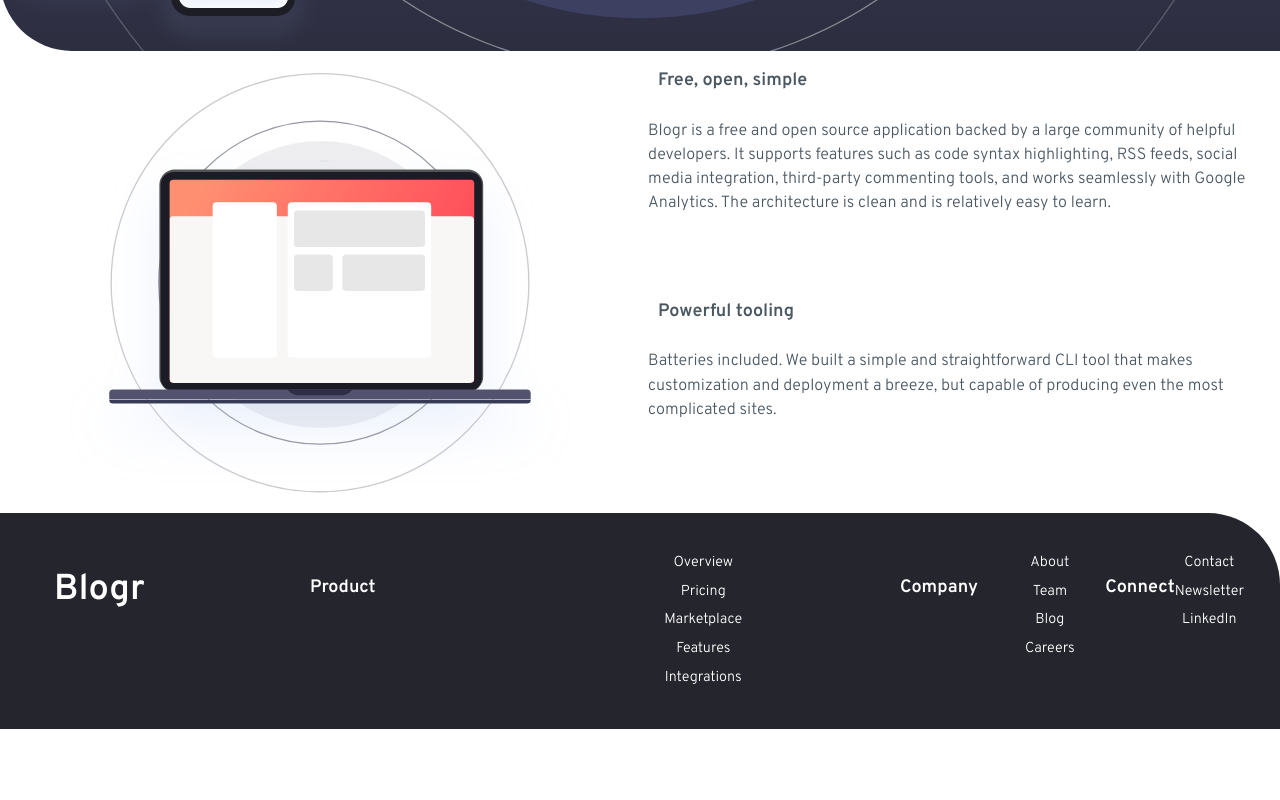
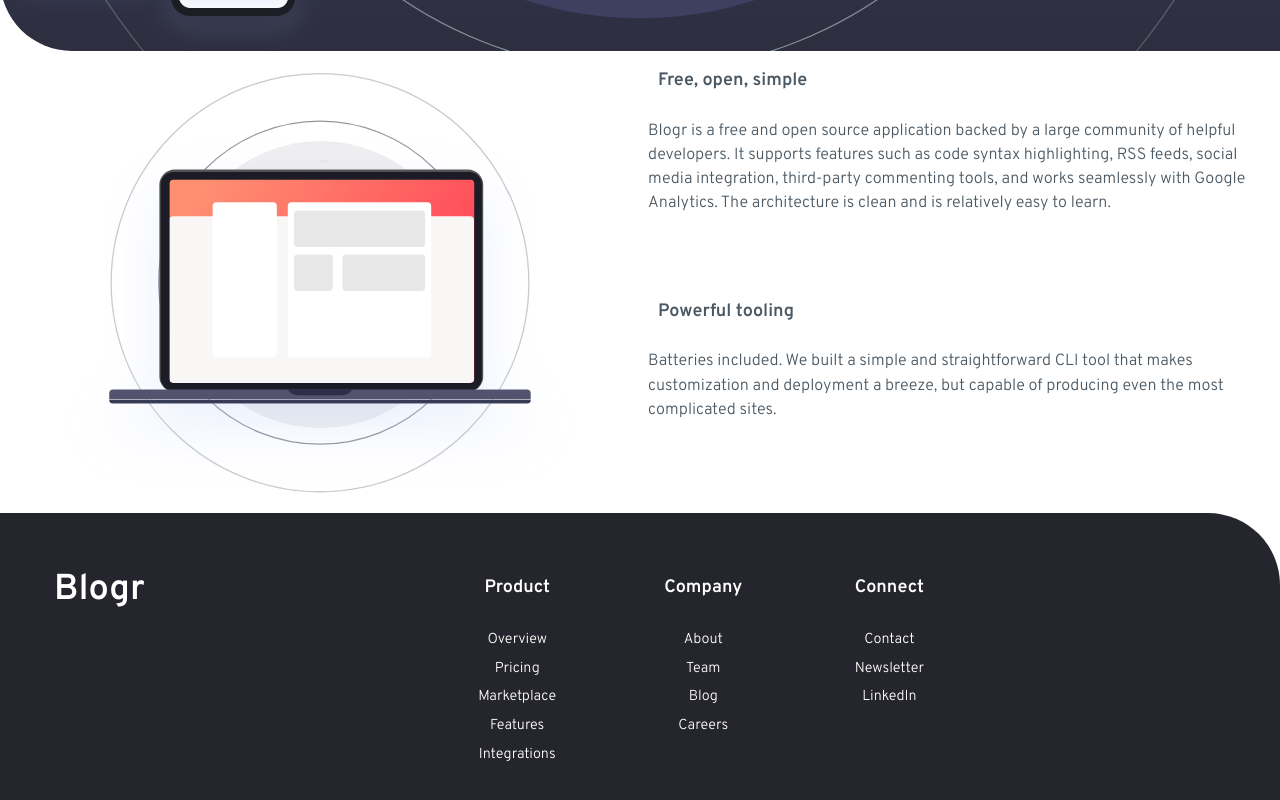
Before and after one commit to kebin20/blogr-landing-page, a website with bundled scripts: page index.html in a window 1280 px wide. Shown: the part 1542-2342 px from the top of the page. Before the commit the page ends 2271 px from the top, so only its background shows below. Built offline with nearby package versions, Linux system fonts and the light colour scheme.

Commit message:
Completed footer

```diff
--- a/index.html
+++ b/index.html
@@ -190,7 +190,7 @@
       <section class="laptop">
         <picture class="laptop__image-container laptop__picture">
           <source srcset="images/illustration-laptop-mobile.svg" media="(min-width: 600px)" />
-          <img src="images/illustration-laptop-mobile.svg" alt="" class="laptop__img" />
+          <img src="images/illustration-laptop-mobile.svg" alt="image of a laptop" class="laptop__img" />
         </picture>
         <div class="laptop__content-container">
           <h3 class="laptop__h3">Free, open, simple</h3>
@@ -216,7 +216,7 @@
       <footer>
         <h1 class="footer__h1">Blogr</h1>
         <div class="footer__container">
-          <h4 class="footer__h4">Product</h4>
+          <h4 class="footer__h4 product-title">Product</h4>
           <ul class="product">
             <li><a href="" class="footer__a">Overview</a></li>
             <li><a href="" class="footer__a">Pricing</a></li>
@@ -225,8 +225,7 @@
             <li><a href="" class="footer__a">Integrations</a></li>
           </ul>
 
-          <div class="footer__container">
-          <h4 class="footer__h4">Company</h4>
+          <h4 class="footer__h4 company-title">Company</h4>
           <ul class="company">
             <li><a href="" class="footer__a">About</a></li>
             <li><a href="" class="footer__a">Team</a></li>
@@ -234,14 +233,13 @@
             <li><a href="" class="footer__a">Careers</a></li>
           </ul>
 
-          <div class="footer__container">
-          <h4 class="footer__h4">Connect</h4>
+          <h4 class="footer__h4 connect-title">Connect</h4>
           <ul class="connect">
             <li><a href="" class="footer__a">Contact</a></li>
             <li><a href="" class="footer__a">Newsletter</a></li>
             <li><a href="" class="footer__a">LinkedIn</a></li>
           </ul>
-        </div>
+        <!-- </div> -->
       </footer>
     </main>
 
--- a/style.css
+++ b/style.css
@@ -598,16 +598,36 @@ MAIN STYLING
 
   .footer__container {
     display: grid;
+    margin-left: auto;
+    margin-right: auto;
+    column-gap: 6em;
     grid-template-columns: repeat(3, 1fr);
+    grid-template-rows: auto;
+    grid-template-areas:
+      'product-title company-title connect-title'
+      'product company connect';
   }
 
   .product {
+    grid-area: product;
+  }
 
+  .product-title {
+    grid-area: product-title;
   }
+
   .company {
+    grid-area: company;
+  }
 
+  .company-title {
+    grid-area: company-title;
   }
   .connect {
+    grid-area: connect;
+  }
 
+  .connect-title {
+    grid-area: connect-title;
   }
 }
```
